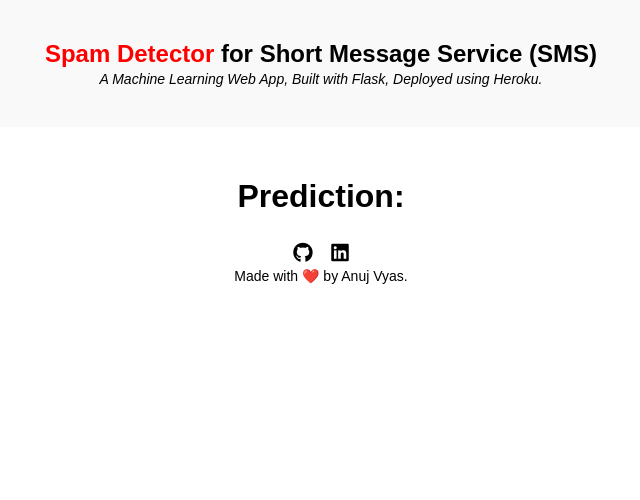
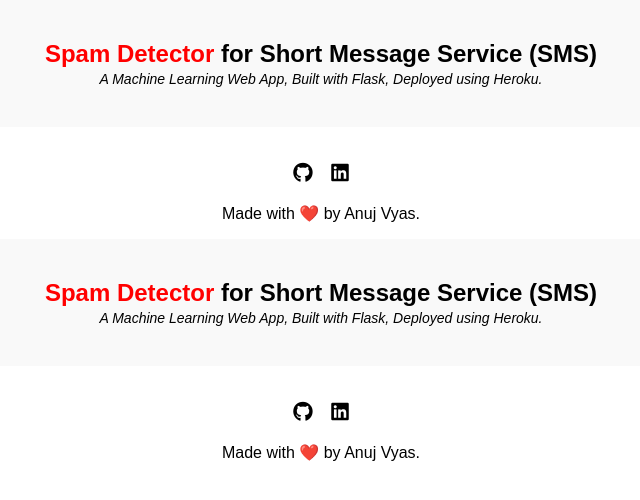
Before and after one commit to anujvyas/Spam-SMS-Classifier-Deployment, a Flask app: template templates/result.html in a window 1280 px wide. Shown: the top 500 px of the page, without its empty margins (319-959 px from the left). Run offline with Flask 2, Linux system fonts and the light colour scheme; the template is opened without the code that fills it, so the values that code supplies are empty; parts of the project's set-up code (start-up, migrations or seed data) failed here and were passed over; some libraries are stand-ins or nearby versions.

Commit message:
Update result.html

```diff
--- a/templates/result.html
+++ b/templates/result.html
@@ -13,7 +13,7 @@
 
 		<!-- Website Title -->
 		<div class="container">
-			<h2><span>Spam Detector</span> for Short Message Service (SMS)</h2>
+			<h2 class='container-heading'><span>Spam Detector</span> for Short Message Service (SMS)</h2>
 	        	<div class='description'>
 				<p>A Machine Learning Web App, Built with Flask, Deployed using Heroku.</p>
 			</div>
@@ -21,22 +21,62 @@
 
 		<!-- Result -->
 		<div class="results">
-			<h1 class='result'>Prediction: </h1>
 			{% if prediction==1 %}
-				<h1 class='result danger'>It is a SPAM message!</h1>
+				<h1>Prediction: <span class='danger'>Gotcha! This is a SPAM message.</span></h1>
 			{% elif prediction==0 %}
-				<h1 class='result safe'>NOT a spam message.</h1>
+				<h1>Prediction: <span class='safe'>Great! This is NOT a spam message.</span></h1>
 			{% endif %}
 		</div>
 
-		<!-- Contact -->
-        <div class="contact">
-            <a target="_blank" href="https://github.com/anujvyas"><i class="fab fa-github fa-lg contact-icon"></i></a>
-            <a target="_blank" href="https://www.linkedin.com/in/anujkvyas"><i class="fab fa-linkedin fa-lg contact-icon"></i></a>
+		<!-- Footer -->
+        <div class='footer'>
+            <div class="contact">
+                <a target="_blank" href="https://github.com/anujvyas/Spam-SMS-Classifier-Deployment"><i class="fab fa-github fa-lg contact-icon"></i></a>
+                <a target="_blank" href="https://www.linkedin.com/in/anujkvyas"><i class="fab fa-linkedin fa-lg contact-icon"></i></a>
+            </div>
+            <p class='footer-description'>Made with ❤️ by Anuj Vyas.</p>
         </div>
-
-		<!-- Footer -->
-        <footer>Made with ❤️ by Anuj Vyas.</footer>
 
 	</body>
 </html>
+<!DOCTYPE html>
+
+<html lang="en" dir="ltr">
+	<head>
+		<meta charset="utf-8">
+		<title>Spam SMS Detector</title>
+		<link rel="shortcut icon" href="{{ url_for('static', filename='spam-favicon.ico') }}">
+		<link rel="stylesheet" type="text/css" href="{{ url_for('static', filename='styles.css') }}">
+		<script src="https://kit.fontawesome.com/5f3f547070.js" crossorigin="anonymous"></script>
+	</head>
+
+	<body>
+
+		<!-- Website Title -->
+		<div class="container">
+			<h2 class='container-heading'><span>Spam Detector</span> for Short Message Service (SMS)</h2>
+	        	<div class='description'>
+				<p>A Machine Learning Web App, Built with Flask, Deployed using Heroku.</p>
+			</div>
+		</div>
+
+		<!-- Result -->
+		<div class="results">
+			{% if prediction==1 %}
+				<h1>Prediction: <span class='danger'>Gotcha! This is a SPAM message.</span></h1>
+			{% elif prediction==0 %}
+				<h1>Prediction: <span class='safe'>Great! This is NOT a spam message.</span></h1>
+			{% endif %}
+		</div>
+
+		<!-- Footer -->
+        <div class='footer'>
+            <div class="contact">
+                <a target="_blank" href="https://github.com/anujvyas/Spam-SMS-Classifier-Deployment"><i class="fab fa-github fa-lg contact-icon"></i></a>
+                <a target="_blank" href="https://www.linkedin.com/in/anujkvyas"><i class="fab fa-linkedin fa-lg contact-icon"></i></a>
+            </div>
+            <p class='footer-description'>Made with ❤️ by Anuj Vyas.</p>
+        </div>
+
+	</body>
+</html>
```
